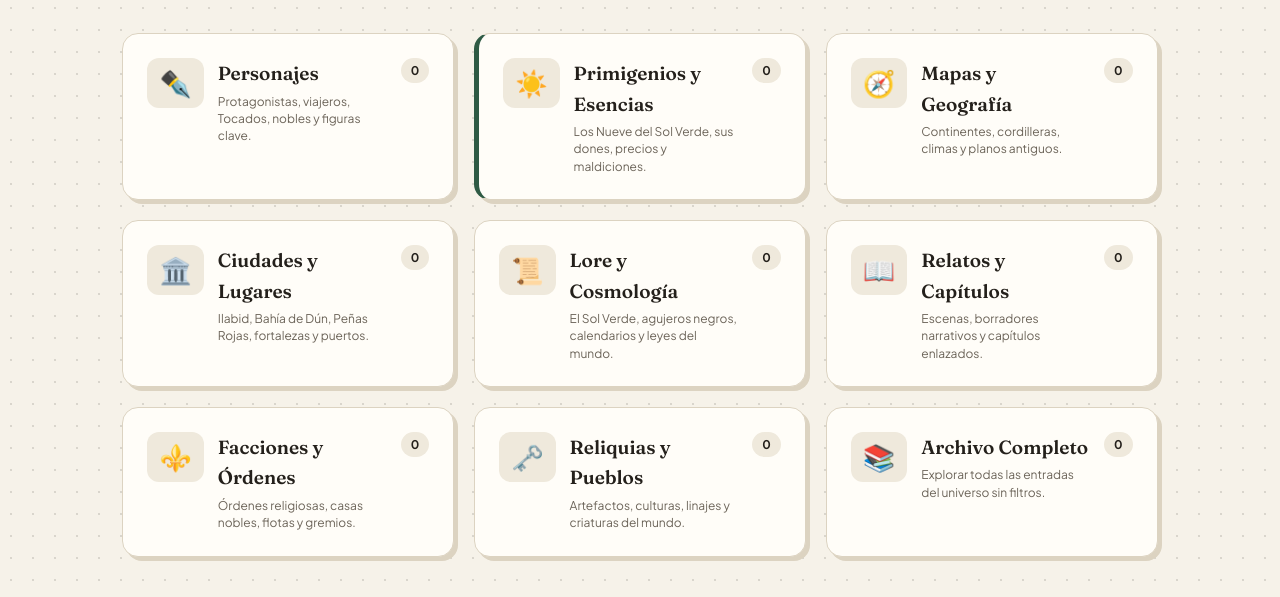
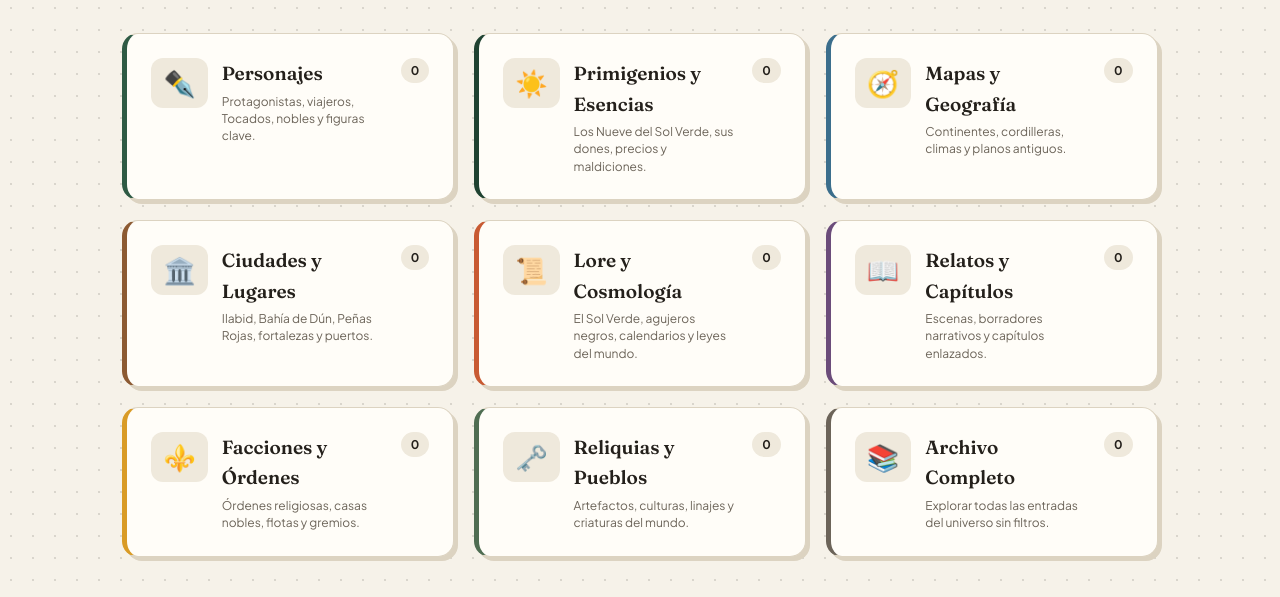
Before and after one commit to allanhdalgom/world-codex, a plain HTML site: page index.html in a window 1280 px wide. Shown: the part 355-952 px from the top of the page. Drawn offline with Linux system fonts and the light colour scheme; no server answers.

Commit message:
Add files via upload

```diff
--- a/style.css
+++ b/style.css
@@ -123,6 +123,18 @@ main { flex: 1; }
 }
 .portal-card:hover { transform: translateY(-4px); border-color: var(--accent); background: #fffaf4; }
 .portal-card-cosmic { border-left: 5px solid var(--forest); }
+
+/* Colores resaltados por sección en el portal */
+.portal-card:nth-child(1) { border-left: 5px solid var(--forest); }    /* Personajes */
+.portal-card:nth-child(2) { border-left: 5px solid #1f4231; }         /* Primigenios y Esencias */
+.portal-card:nth-child(3) { border-left: 5px solid #3b6e8c; }         /* Mapas y Geografía */
+.portal-card:nth-child(4) { border-left: 5px solid #8c5a32; }         /* Ciudades y Lugares */
+.portal-card:nth-child(5) { border-left: 5px solid var(--accent); }    /* Lore y Cosmología */
+.portal-card:nth-child(6) { border-left: 5px solid #6b4c7a; }         /* Relatos y Capítulos */
+.portal-card:nth-child(7) { border-left: 5px solid var(--ochre); }     /* Facciones y Órdenes */
+.portal-card:nth-child(8) { border-left: 5px solid #4f6d52; }         /* Reliquias y Pueblos */
+.portal-card:nth-child(9) { border-left: 5px solid var(--muted); }     /* Archivo Completo */
+
 .portal-icon { font-size: 26px; line-height: 1; background: var(--surface-alt); padding: 12px; border-radius: 12px; flex-shrink: 0; }
 .portal-card-text { flex: 1; }
 .portal-card-text h3 { font-family: 'Fraunces', serif; font-size: 19px; color: var(--ink); margin-bottom: 4px; }
@@ -430,6 +442,7 @@ section:not(.hero):not(.portal-section) { padding: 64px 8%; }
     .nav-links { justify-content: center; }
     .form-grid { grid-template-columns: 1fr; }
 }
+
 /* =========================================
    SYNC WIDGET (GOOGLE APPS SCRIPT)
 ========================================= */
```
